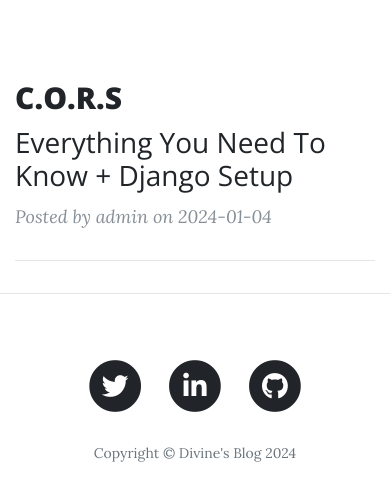
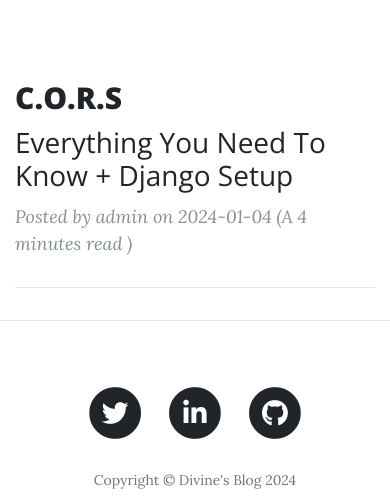
Before and after one commit to Dipec001/myblog, a Django app: template templates/index.html in a window 390 px wide. Shown: the part 473-970 px from the top of the page. Before the commit the page ends 935 px from the top, so only its background shows below. Run offline with Django 4.2, Linux system fonts and the light colour scheme; the template is opened without the code that fills it: values that come from a table or form of the project are taken from there, others are empty; data comes from the database, SQL or seed files in the repository; both versions use the stored data as it was after the commit; tables that the repository leaves empty hold one stand-in row (values such as "Sample post"); some libraries are stand-ins or nearby versions.

Commit message:
read time added

```diff
--- a/myapp/models.py
+++ b/myapp/models.py
@@ -1,6 +1,6 @@
 from django.db import models
 from django.contrib.auth.models import AbstractUser
-
+from .read_time import calculate_reading_time
 
 
 # Create your models here.
@@ -14,6 +14,11 @@ class BlogPost(models.Model):
     date_posted = models.DateTimeField(auto_now_add=True)
     author = models.ForeignKey(CustomUser, on_delete=models.PROTECT)
     image = models.ImageField(upload_to='media/')
+    estimated_read_time = models.IntegerField()
+
+    def save(self, *args, **kwargs):
+        self.estimated_read_time = calculate_reading_time(self.body)
+        super().save(*args, **kwargs)
 
     def __str__(self):
         return self.title
--- a/myapp/views.py
+++ b/myapp/views.py
@@ -9,6 +9,7 @@ from django.urls import reverse
 from django.core.exceptions import PermissionDenied
 from myapp.tasks import send_normal_email
 from django.http import HttpResponse
+from . import read_time
 
 # Create your views here.
 def get_all_posts(request):
--- a/templates/index.html
+++ b/templates/index.html
@@ -31,7 +31,7 @@
           </a>
           <p class="post-meta">Posted by {{ post.author }}
             <a href="#"></a>
-            on {{ post.date_posted | date:"Y-m-d" }}
+            on {{ post.date_posted | date:"Y-m-d" }} (A {{ post.estimated_read_time }} minutes read )
             {% if perms.myapp.delete_blogpost %}
             <a href="{% url 'delete_post' post.id %}">✘</a>
             {% endif %}
--- a/templates/post.html
+++ b/templates/post.html
@@ -28,13 +28,17 @@
   <article>
     <div class="container">
       <div class="row">
+        <div style="font-style: italic;" class="col-lg-8 col-md-10 mx-auto">
+           A {{ post.estimated_read_time }} minutes read
+        </div>
         <div class="col-lg-8 col-md-10 mx-auto">
             {{ post.body|safe }}
           <hr>
-
+            {% if user.is_authenticated %}
             <div style="margin-top: 30px;" class="clearfix">
             <a class="btn btn-primary float-right" href="{% url 'edit_post' post.id %}">Edit Post</a>
             </div>
+            {% endif %}
 
 
 
```
Also changed, not shown: myapp/read_time.py (+5 -3 lines), db.sqlite3, myapp/migrations/0003_blogpost_estimated_read_time.py (added), myapp/migrations/0004_alter_blogpost_estimated_read_time.py (added).
